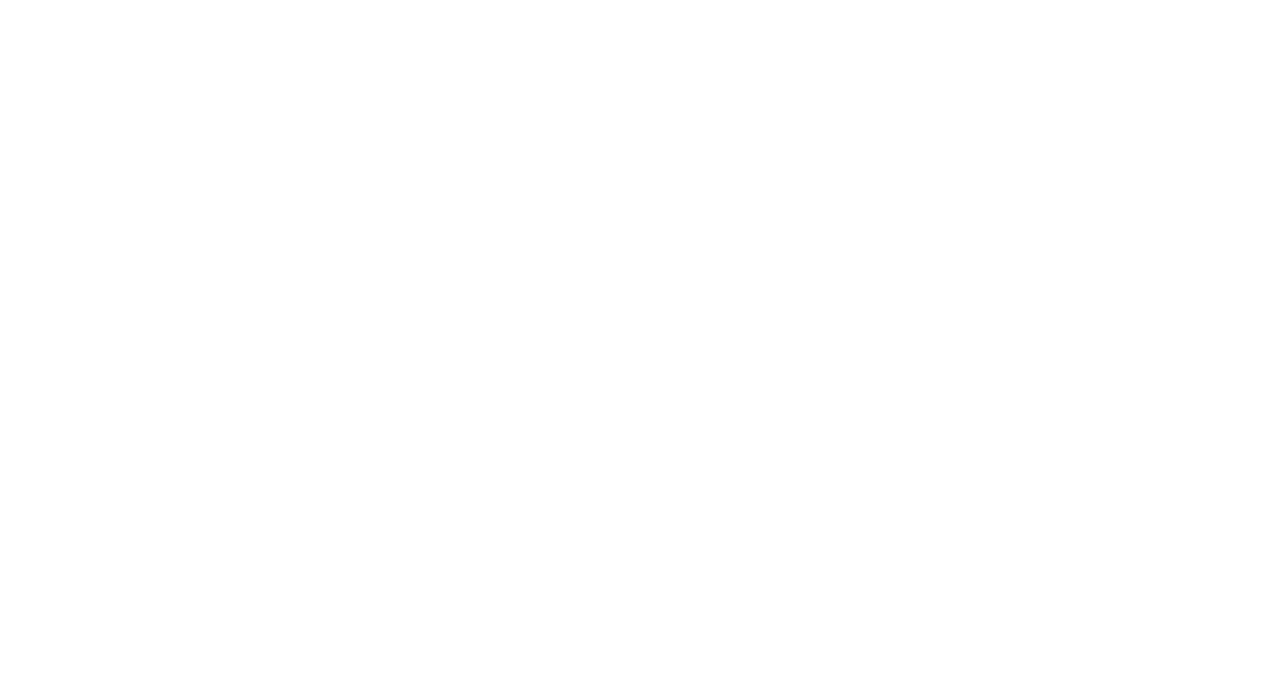
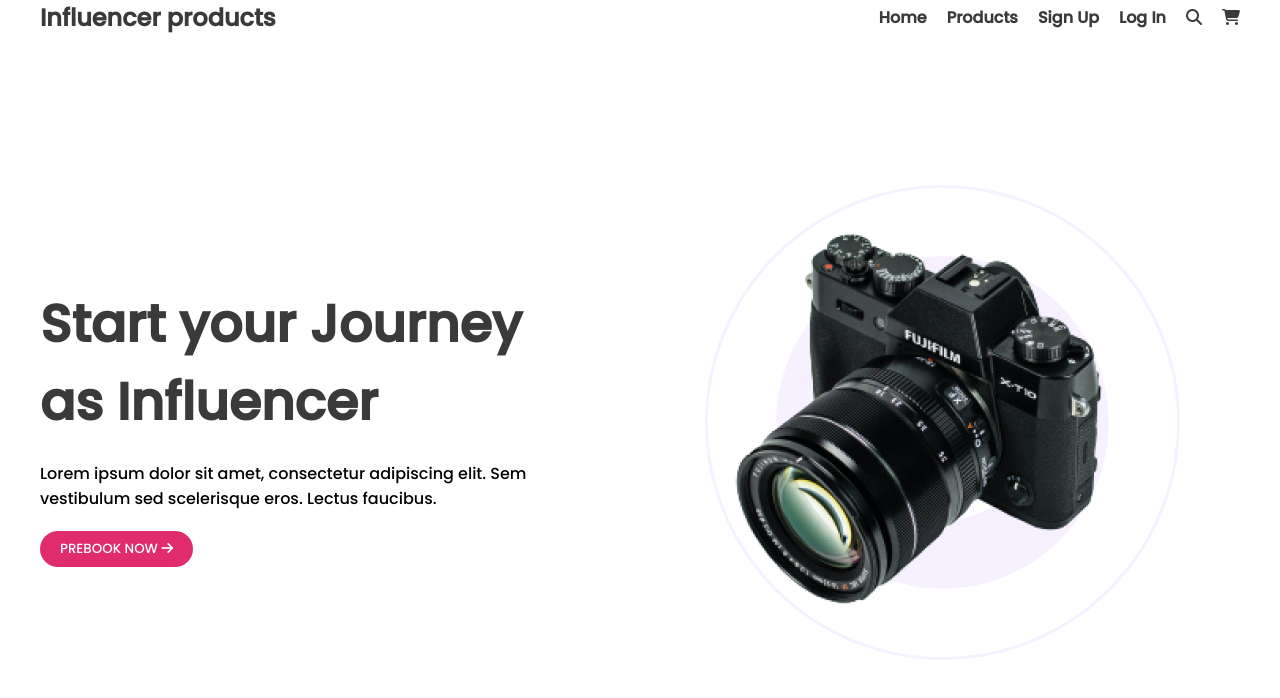
Before and after one commit to sakib-sarder/influencer, a plain HTML site: page index.html in a window 1280 px wide. Drawn offline with Linux system fonts and the light colour scheme.

Commit message:
banner Section Complete

```diff
--- a/index.html
+++ b/index.html
@@ -1,12 +1,48 @@
 <!DOCTYPE html>
 <html lang="en">
+
 <head>
     <meta charset="UTF-8">
     <meta http-equiv="X-UA-Compatible" content="IE=edge">
     <meta name="viewport" content="width=device-width, initial-scale=1.0">
+    <!-- Font Awesome -->
+    <script src="https://kit.fontawesome.com/7c76d68ed8.js" crossorigin="anonymous"></script>
+    <link rel="stylesheet" href="./style.css">
     <title>Document</title>
 </head>
+
 <body>
+    <!-- Nav Section  -->
+    <nav class="section-primary">
+        <div class="navigation">
+            <h1 class="brand-name">Influencer products</h1>
+            <ul>
+                <li>Home</li>
+                <li>Products</li>
+                <li>Sign Up</li>
+                <li>Log In</li>
+                <li><i class="fa-sharp fa-solid fa-magnifying-glass"></i></li>
+                <li><i class="fa-solid fa-cart-shopping"></i></li>
+            </ul>
+        </div>
+    </nav>
+    <section class="section-primary banner">
+        <div class="banner__text__container">
+            <h1>Start your Journey as Influencer</h1>
+            <p>Lorem ipsum dolor sit amet, consectetur adipiscing elit. Sem vestibulum sed scelerisque eros. Lectus
+                faucibus.</p>
+            <button class="btn-primary btn__banner">Prebook Now <span><i
+                        class="fa-solid fa-arrow-right"></i></span></button>
+        </div>
+        <div class="photo">
+            <div class="circle">
+                <img src="./images/Circle design.svg" >
+            </div>
+            <div class="banner-camera">
+                <img src="./images/main-camera.png" >
+            </div>
+        </div>
+    </section>
+</body>
 
-</body>
 </html>
--- a/style.css
+++ b/style.css
@@ -0,0 +1,94 @@
+/* For Fonts */
+@import url('https://fonts.googleapis.com/css2?family=Inter&family=Lobster&family=Noto+Sans:wght@400;500;600&family=Open+Sans&family=Poppins:wght@500&family=Work+Sans&display=swap');
+
+* {
+    margin: 0;
+    padding: 0;
+    box-sizing: border-box;
+    font-family: 'Poppins', sans-serif;
+}
+
+:root {
+    --primary-color: #3a3a3a;
+    --hot-pink: #E02C6D;
+}
+
+.btn-primary {
+    color: #ffffff;
+    border-radius: 40px;
+    border: none;
+    padding: 8px 20px;
+    text-transform: uppercase;
+    background-color: var(--hot-pink);
+}
+
+/* Navigation Starts */
+.section-primary {
+    max-width: 100%;
+    width: 1250px;
+    margin: 0 auto;
+    padding: 0 25px;
+}
+
+.navigation {
+    display: flex;
+    justify-content: space-between;
+    align-items: center;
+}
+
+.navigation ul {
+    display: flex;
+    list-style: none;
+    gap: 20px;
+}
+
+.navigation h1 {
+    font-size: 24px;
+    font-weight: 700;
+    color: var(--primary-color);
+    ;
+}
+
+.navigation ul li {
+    font-size: 16px;
+    font-weight: 600;
+    color: var(--primary-color);
+}
+
+/* Banner Section */
+.banner {
+    margin-top: 150px;
+    display: grid;
+    grid-template-columns: repeat(2, 1fr);
+    grid-column-gap: 130px;
+}
+
+.banner__text__container {
+    position: relative;
+    top: 100px;
+}
+
+.banner__text__container h1 {
+    font-weight: 700;
+    font-size: 52px;
+    color: var(--primary-color);
+}
+
+.banner__text__container p{
+    margin: 20px 0;
+}
+
+.circle {
+    height: 475px;
+    width: 475px;
+}
+
+.banner-camera{
+    height: 414px;
+    width: 440px;
+}
+
+.banner-camera {
+    position: relative;
+    bottom: 450px;
+}
```
